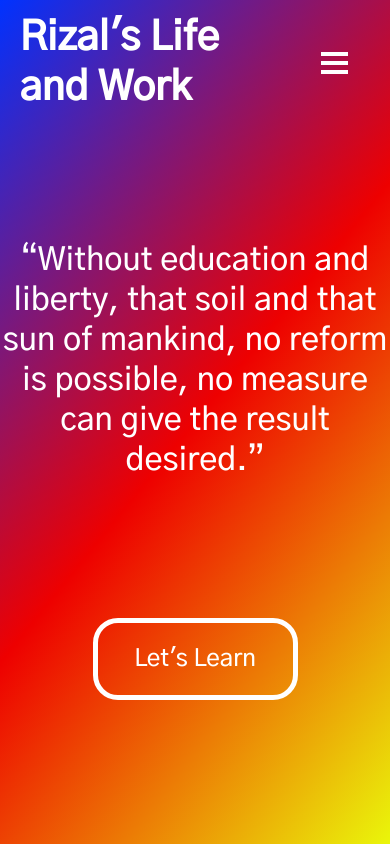
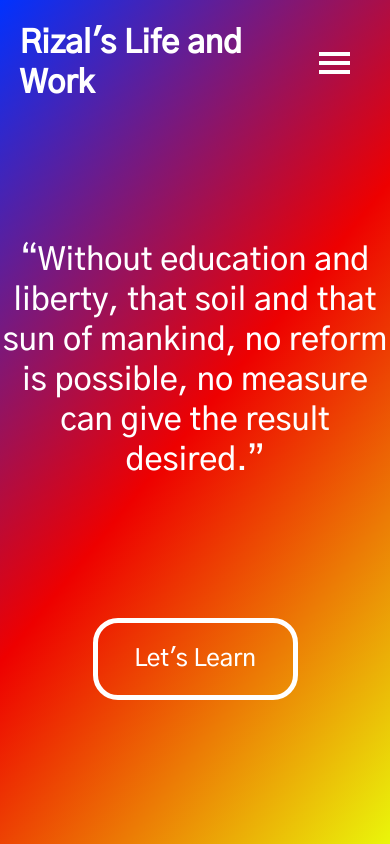
Before and after one commit to AmuroBrian/rizal-lifes-and-work, a plain HTML site: page index.html in a window 390 px wide. Drawn offline with Linux system fonts and the light colour scheme.

Commit message:
changes in three bar menu

```diff
--- a/styles.css
+++ b/styles.css
@@ -154,13 +154,36 @@
     }
     .title {
         width: 70vw;
+        font-size: 2rem;
     }
     .menu__container {
         width: 30vw;
-
+        display: flex;
+        justify-content: center;
+        align-items: center;
     }
     .bar__container {
+        width: 60%;
+        height: 100%;
+        display: flex;
+        flex-direction: column;
+        align-items: center;
+        justify-content: center;
+    }
+
+    .bar {
         width: 100%;
+        border: 2px solid white;
+    }
+
+    #bar {
+        width: 40%;
+        height: 30%;
+        display: flex;
+        gap: 5px;
+        align-items: center;
+        justify-content: center;
+        flex-direction: column;
     }
 
     .body {
```
